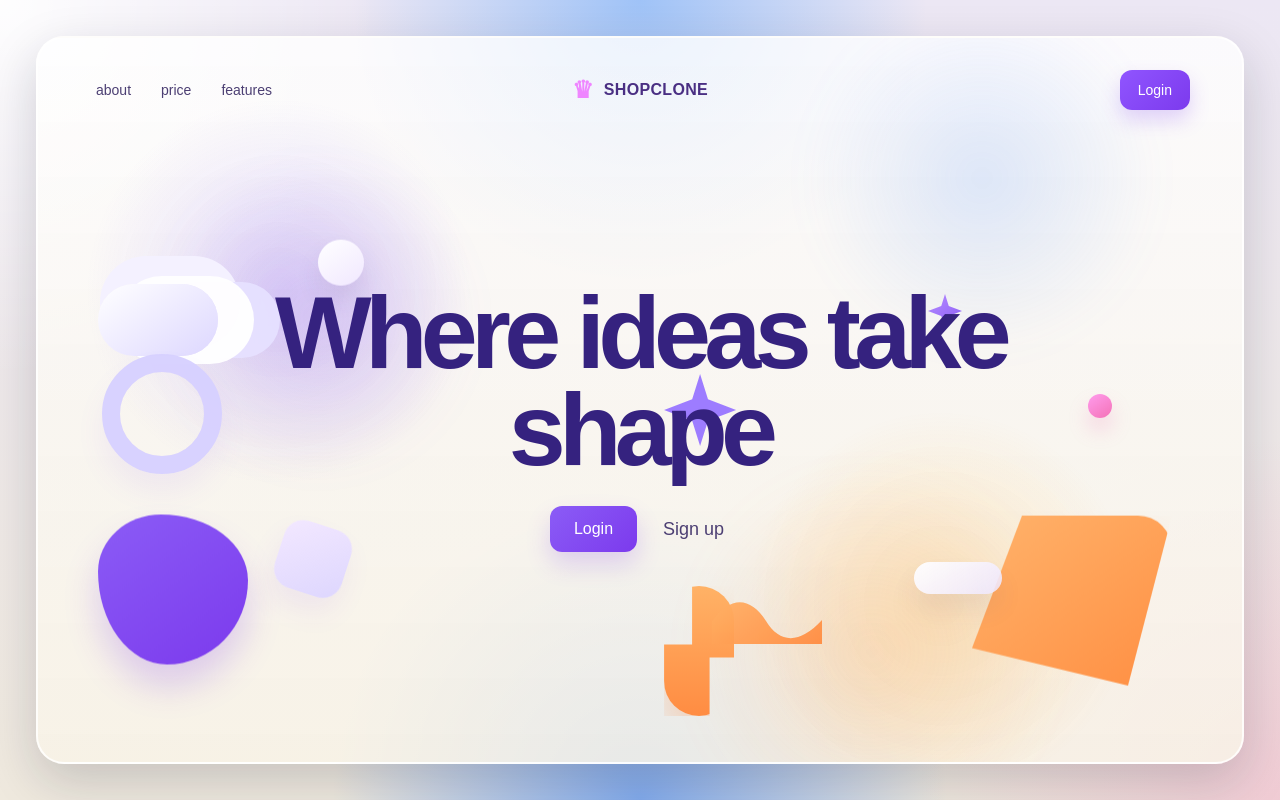
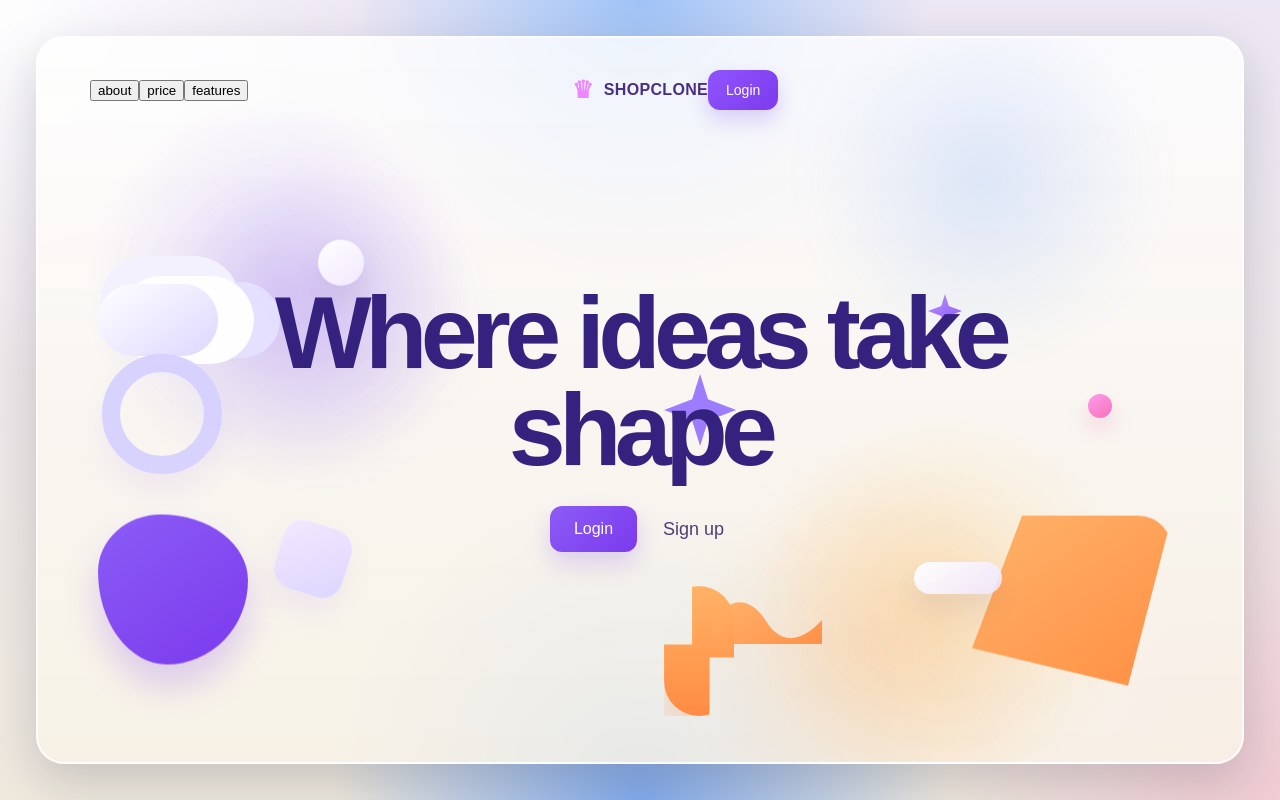
Before and after one commit to anishthetechie/ShopE, a React (Vite) app: page / in a window 1280 px wide. Built offline with nearby package versions, Linux system fonts and the light colour scheme.

Commit message:
Update styles.css

```diff
--- a/src/styles.css
+++ b/src/styles.css
@@ -98,24 +98,12 @@ body {
   padding: 32px 52px 14px;
 }
 
-.landing-nav-left,
-.landing-nav-right {
-  display: flex;
-  gap: 18px;
-  align-items: center;
-}
+.
 
 .landing-nav-right {
   justify-self: end;
 }
 
-.nav-link {
-  background: transparent;
-  border: none;
-  color: #4c3f73;
-  font-size: 14px;
-  cursor: pointer;
-}
 
 .landing-brand {
   display: flex;
```
